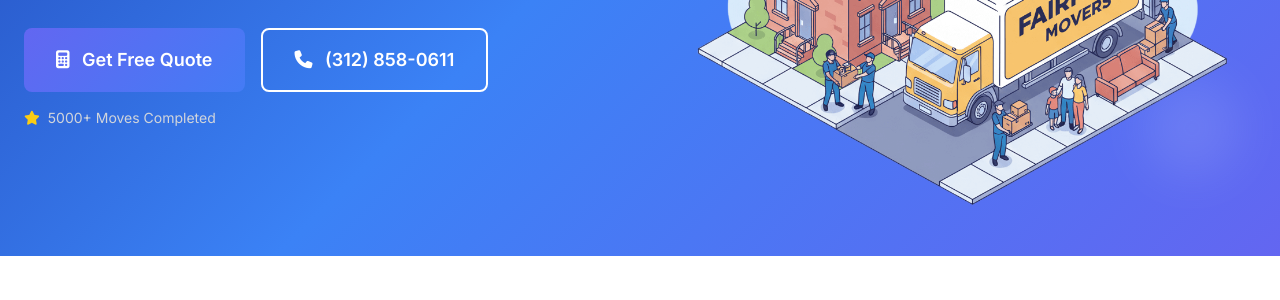
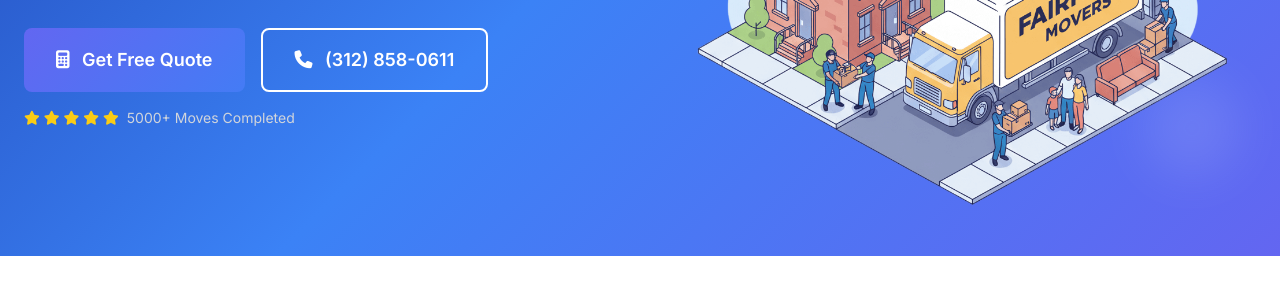
Before and after one commit to andreacarpini/fair_2, a Jekyll site: the page built from index.html, in a window 1280 px wide. Shown: the part 472-772 px from the top of the page. Built offline with Jekyll 4.4.1, drawn with Linux system fonts in a browser that asks for light colours; nearby versions of some CDN libraries; the list of posts is cut into pages by our own code.

Commit message:
almost v2

```diff
--- a/index.html
+++ b/index.html
@@ -33,7 +33,12 @@ description: "Licensed and insured moving company in Chicago. Local and long-dis
                 </div>
                 <div class="mt-4 flex items-center space-x-6 text-sm text-gray-300">
                     <div class="flex items-center">
+                        <i class="fas fa-star mr-1 text-yellow-400"></i>
+                                                <i class="fas fa-star mr-1 text-yellow-400"></i>
+                        <i class="fas fa-star mr-1 text-yellow-400"></i>
+                        <i class="fas fa-star mr-1 text-yellow-400"></i>
                         <i class="fas fa-star mr-2 text-yellow-400"></i>
+
                         5000+ Moves Completed
                     </div>
                 </div>
@@ -535,7 +540,7 @@ description: "Licensed and insured moving company in Chicago. Local and long-dis
         </div>
 
         <!-- Review Badges -->
-        <div class="flex flex-wrap justify-center items-center gap-8 mt-12">
+        <div class="flex flex-wrap justify-center items-center gap-8 mt-12 border-t border-gray-200 pt-8">
             <!-- Google Reviews -->
             <div class="text-center">
                 <div class="flex items-center justify-center gap-2 mb-2">
```
Also changed, not shown: 2 other files.
